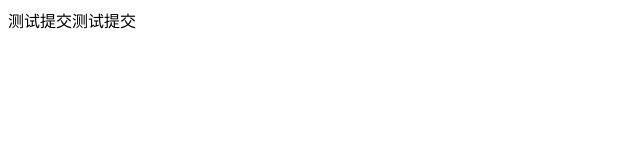
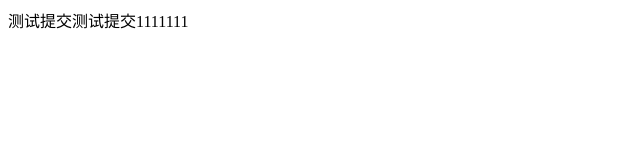
Before and after one commit to icantnotisdie/spring-cloud-config-test, a plain HTML site: page respo/index.html in a window 1280 px wide. Shown: the full height of the page, 0-640 px from the left. Drawn offline with Linux system fonts and the light colour scheme.

Commit message:
innit commit

```diff
--- a/respo/index.html
+++ b/respo/index.html
@@ -8,6 +8,6 @@
     <title>Document</title>
 </head>
 <body>
-测试提交测试提交
+测试提交测试提交1111111
 </body>
 </html>
```
